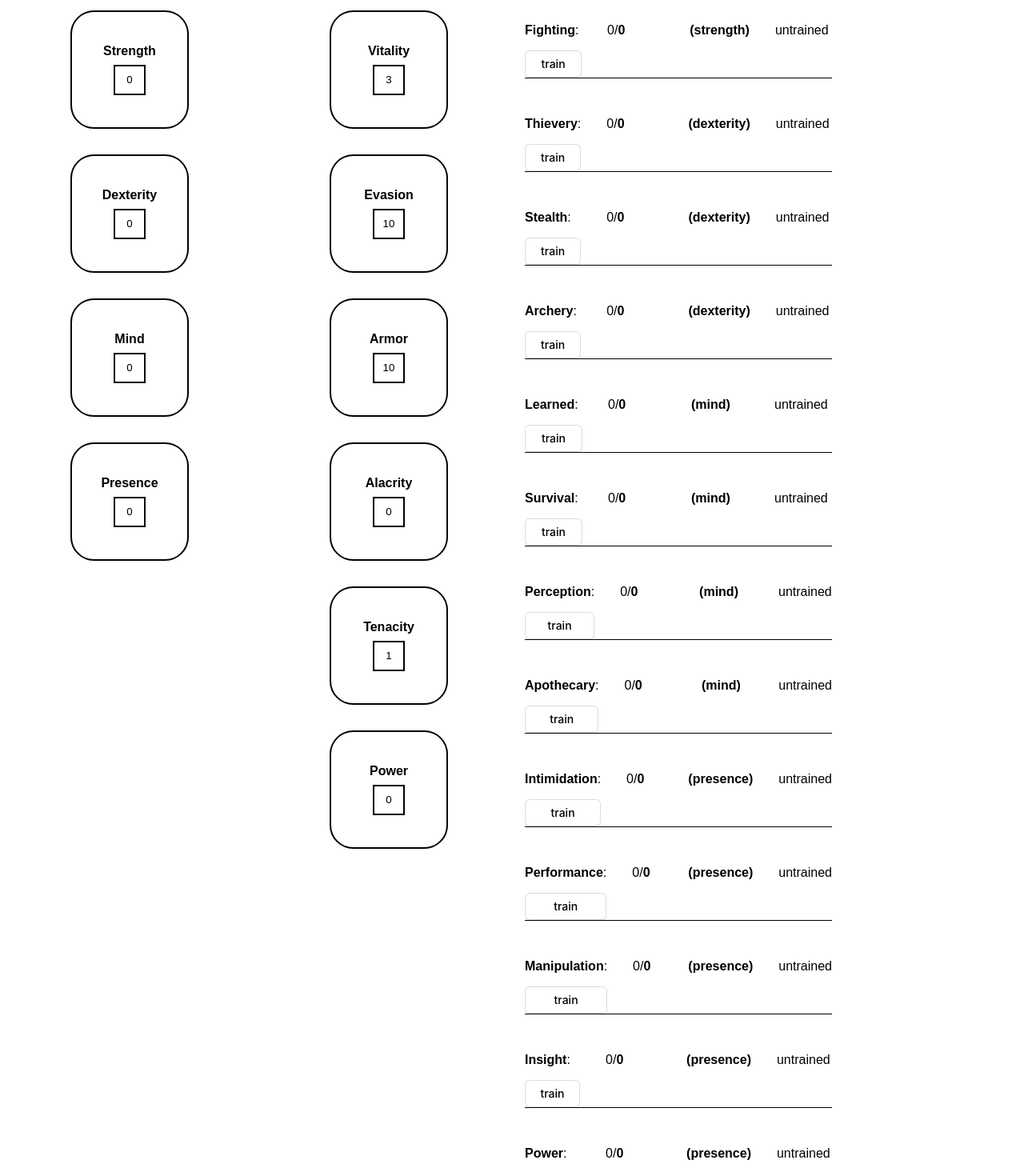
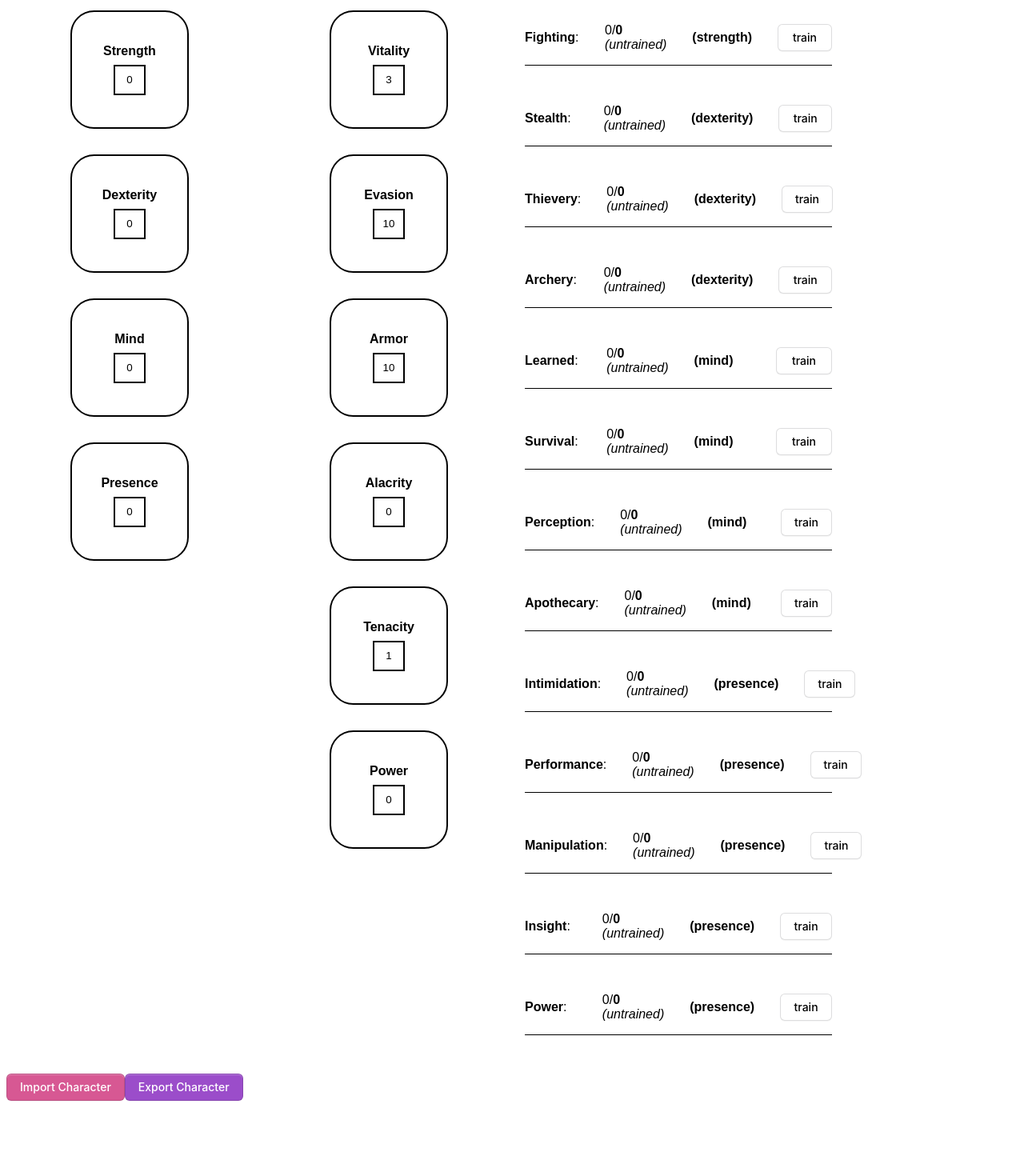
Before and after one commit to adrianbgo/rpg-character-sheet, a React (Vite) app: page / in a window 1280 px wide. Shown: the part 220-1685 px from the top of the page at 80% size. After the commit the page ends 1604 px from the top, so only its background shows below. Built offline with nearby package versions, Linux system fonts and the light colour scheme.

Commit message:
fix: made skills dynamic based on Initial Skills

```diff
--- a/src/components/CharacterSheet/CharacterSheet.tsx
+++ b/src/components/CharacterSheet/CharacterSheet.tsx
@@ -6,12 +6,14 @@ import Skill from "../Skill/Skill";
 import "../../styles/components/CharacterSheet.scss";
 import { InitialAttributes, Attribute } from "../../types/Attribute";
 import { changeDerived } from "../../util/changeDerived";
+import { InitialSkills, SkillType } from "../../types/Skill";
 
 const CharacterSheet: React.FC = () => {
     const [name, setName] = useState<string>("");
     const [attributes, setAttributes] = useState<{ [key: string]: Attribute }>(
         InitialAttributes
     );
+    const [skills, setSkills] = useState<{ [key: string]: SkillType }>(InitialSkills);
 
     changeDerived(attributes);
     return (
@@ -73,84 +75,16 @@ const CharacterSheet: React.FC = () => {
                 </section>
                 <section id="skills">
                     <h2>Skills</h2>
-                    <Skill
-                        name={"fighting"}
-                        rank={0}
-                        baseAttribute={attributes.strength}
-                        change={() => { }}
-                    />
-                    <Skill
-                        name={"thievery"}
-                        rank={0}
-                        baseAttribute={attributes.dexterity}
-                        change={() => { }}
-                    />
-                    <Skill
-                        name={"stealth"}
-                        rank={0}
-                        baseAttribute={attributes.dexterity}
-                        change={() => { }}
-                    />
-                    <Skill
-                        name={"archery"}
-                        rank={0}
-                        baseAttribute={attributes.dexterity}
-                        change={() => { }}
-                    />
-                    <Skill
-                        name={"learned"}
-                        rank={0}
-                        baseAttribute={attributes.mind}
-                        change={() => { }}
-                    />
-                    <Skill
-                        name={"survival"}
-                        rank={0}
-                        baseAttribute={attributes.mind}
-                        change={() => { }}
-                    />
-                    <Skill
-                        name={"perception"}
-                        rank={0}
-                        baseAttribute={attributes.mind}
-                        change={() => { }}
-                    />
-                    <Skill
-                        name={"apothecary"}
-                        rank={0}
-                        baseAttribute={attributes.mind}
-                        change={() => { }}
-                    />
-                    <Skill
-                        name={"intimidation"}
-                        rank={0}
-                        baseAttribute={attributes.presence}
-                        change={() => { }}
-                    />
-                    <Skill
-                        name={"performance"}
-                        rank={0}
-                        baseAttribute={attributes.presence}
-                        change={() => { }}
-                    />
-                    <Skill
-                        name={"manipulation"}
-                        rank={0}
-                        baseAttribute={attributes.presence}
-                        change={() => { }}
-                    />
-                    <Skill
-                        name={"insight"}
-                        rank={0}
-                        baseAttribute={attributes.presence}
-                        change={() => { }}
-                    />
-                    <Skill
-                        name={"power"}
-                        rank={0}
-                        baseAttribute={attributes.presence}
-                        change={() => { }}
-                    />
+                    {Object.keys(skills).map((key: string) => {
+                        return (
+                            <Skill
+                                key={key}
+                                name={key}
+                                attributes={attributes}
+                                skill={skills[key]}
+                            />
+                        );
+                    })}
                 </section>
                 <section id="import-export">
                     <button type="button" id="import-button" className="primary">
--- a/src/components/Skill/Skill.tsx
+++ b/src/components/Skill/Skill.tsx
@@ -1,25 +1,21 @@
 import React from 'react'
+import '../../styles/components/Skill.scss'
+import { SkillType, SkillRank } from '../../types/Skill';
 import { Attribute } from '../../types/Attribute';
-import '../../styles/components/Skill.scss'
-import { SkillRank } from '../../types/SkillRank';
 
 interface ISkill {
-    rank: 0 | 1 | 2 | 3 | 4 | 5;
-    baseAttribute: Attribute;
     name: string;
-    change: () => void;
+    skill: SkillType;
+    attributes: { [key: string]: Attribute };
 }
 
-const Skill: React.FC<ISkill> = ({ rank, baseAttribute, name, change }) => {
-    return (
-        <div className='skill'>
-            <p className='skill-name'><b>{name}</b>:</p>
-            <p className='skill-rank'>{rank}/<b className='skill-max-rank'>{baseAttribute.value}</b></p>
-            <b className='skill-base-attribute'>({baseAttribute.name})</b>
-            <p className='skill-status'>{SkillRank[rank]}</p>
-            <button className='skill-button' onClick={change}>train</button>
-        </div>
-    )
-}
+const Skill: React.FC<ISkill> = ({ name, skill, attributes }) => (
+    <div className='skill'>
+        <p className='skill-name'><b>{name}</b>:</p>
+        <p className='skill-rank'>{Math.min(skill.rank, attributes[skill.baseAttribute].value)}/<b className='skill-max-rank'>{Math.min(attributes[skill.baseAttribute].value, 5)}</b> <em>({SkillRank[skill.rank]})</em></p>
+        <b className='skill-base-attribute'>({skill.baseAttribute})</b>
+        <button className='skill-button' onClick={skill.change}>train</button>
+    </div>
+)
 
 export default Skill
--- a/src/components/Stat/Stat.tsx
+++ b/src/components/Stat/Stat.tsx
@@ -15,14 +15,14 @@ const Stat: React.FC<IStat> = ({ type, computed, formula, onChange, value, id })
         return (
             <div className='stat'>
                 <label htmlFor={type}>{type}</label>
-                <input type='number' id={id} name={type} value={formula()} readOnly={computed} />
+                <input type='number' id={id} name={type} value={formula()} readOnly={computed} min={0} />
             </div>
         )
     }
     return (
         <div className='stat'>
             <label htmlFor={type}>{type}</label>
-            <input type='number' id={id} name={type} readOnly={computed} onChange={(e) => onChange(e)} value={value} />
+            <input type='number' id={id} name={type} readOnly={computed} onChange={(e) => onChange(e)} value={value} min={0} />
         </div>
     )
 }
--- /dev/null
+++ b/src/types/Skill.ts
@@ -0,0 +1,85 @@
+import { Attribute } from "./Attribute";
+import { InitialAttributes } from "./Attribute";
+
+export const SkillRank = {
+    0: "untrained",
+    1: "novice",
+    2: "apprentice",
+    3: "adept",
+    4: "expert",
+    5: "master"
+}
+
+export interface SkillType {
+    rank: 0 | 1 | 2 | 3 | 4 | 5;
+    baseAttribute: string;
+    change: () => void;
+}
+
+export const InitialSkills: { [key: string]: SkillType } = {
+    fighting: {
+        rank: 0,
+        baseAttribute: "strength",
+        change: () => { },
+    },
+    stealth: {
+        rank: 0,
+        baseAttribute: "dexterity",
+        change: () => { },
+    },
+    thievery: {
+        rank: 0,
+        baseAttribute: "dexterity",
+        change: () => { },
+    },
+    archery: {
+        rank: 0,
+        baseAttribute: "dexterity",
+        change: () => { },
+    },
+    learned: {
+        rank: 0,
+        baseAttribute: "mind",
+        change: () => { },
+    },
+    survival: {
+        rank: 0,
+        baseAttribute: "mind",
+        change: () => { },
+    },
+    perception: {
+        rank: 0,
+        baseAttribute: "mind",
+        change: () => { },
+    },
+    apothecary: {
+        rank: 0,
+        baseAttribute: "mind",
+        change: () => { },
+    },
+    intimidation: {
+        rank: 0,
+        baseAttribute: "presence",
+        change: () => { },
+    },
+    performance: {
+        rank: 0,
+        baseAttribute: "presence",
+        change: () => { },
+    },
+    manipulation: {
+        rank: 0,
+        baseAttribute: "presence",
+        change: () => { },
+    },
+    insight: {
+        rank: 0,
+        baseAttribute: "presence",
+        change: () => { },
+    },
+    power: {
+        rank: 0,
+        baseAttribute: "presence",
+        change: () => { },
+    },
+}
--- a/src/types/SkillRank.ts
+++ /dev/null
@@ -1,8 +0,0 @@
-export const SkillRank = {
-    0: "untrained",
-    1: "novice",
-    2: "apprentice",
-    3: "adept",
-    4: "expert",
-    5: "master"
-}
```
